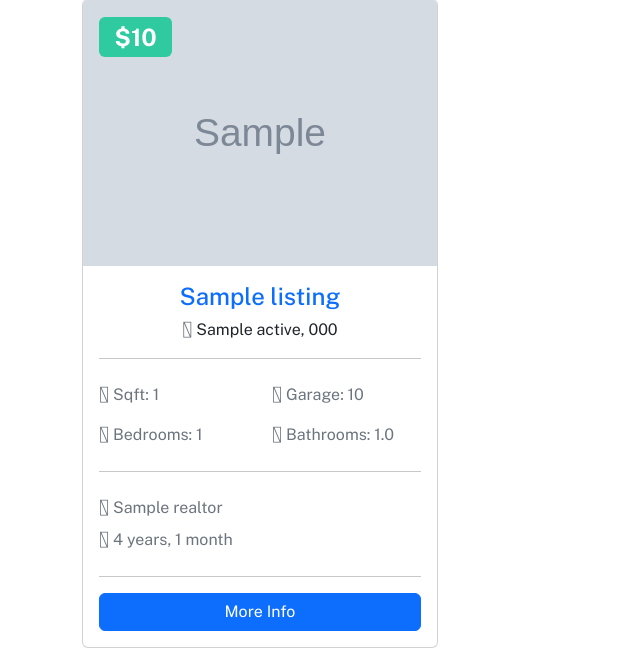
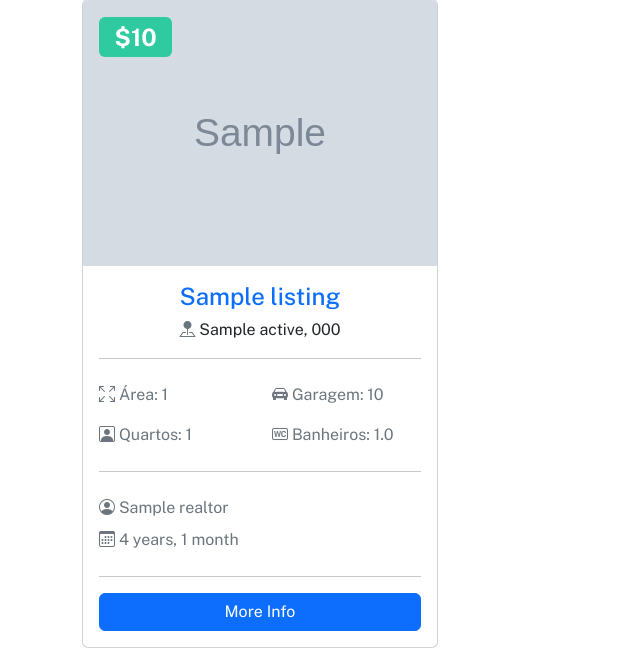
Before and after one commit to usoservicos/cj, a Django app: template templates/listings/search.html in a window 1280 px wide. Shown: the part 499-1151 px from the top of the page, without its empty margins (0-640 px from the left). Run offline with Django 3.2, Linux system fonts and the light colour scheme; tables that the repository leaves empty hold one stand-in row (values such as "Sample post"); the template is opened without the code that fills it: values that come from a table or form of the project are taken from there, most other values are stand-ins (such as "Sample title", 1, 10 or a date in 2020); grey boxes marked "Sample" are stand-in pictures; some libraries are stand-ins or nearby versions.

Commit message:
Update search.html

```diff
--- a/templates/listings/search.html
+++ b/templates/listings/search.html
@@ -107,29 +107,29 @@
                   <div class="listing-heading text-center">
                     <h4 class="text-primary">{{ listing.title }}</h4>
                     <p>
-                      <i class="fas fa-map-marker text-secondary"></i> {{ listing.city }} {{ listing.state }}, {{ listing.zipcode }}</p>
+                      <i class="bi bi-pin-map-fill text-secondary"></i> {{ listing.city }} {{ listing.state }}, {{ listing.zipcode }}</p>
                   </div>
                   <hr>
                   <div class="row py-2 text-secondary">
                     <div class="col-6">
-                      <i class="fas fa-th-large"></i> Sqft: {{ listing.sqft }}</div>
+                      <i class="bi bi-arrows-fullscreen"></i> Área: {{ listing.sqft }}</div>
                     <div class="col-6">
-                      <i class="fas fa-car"></i> Garage: {{ listing.garage }}</div>
+                      <i class="bi bi-car-front-fill"></i> Garagem: {{ listing.garage }}</div>
                   </div>
                   <div class="row py-2 text-secondary">
                     <div class="col-6">
-                      <i class="fas fa-bed"></i> Bedrooms: {{ listing.bedrooms }}</div>
+                      <i class="bi bi-person-square"></i> Quartos: {{ listing.bedrooms }}</div>
                     <div class="col-6">
-                      <i class="fas fa-bath"></i> Bathrooms: {{ listing.bathrooms }}</div>
+                      <i class="bi bi-badge-wc"></i> Banheiros: {{ listing.bathrooms }}</div>
                   </div>
                   <hr>
                   <div class="row py-2 text-secondary">
                     <div class="col-12">
-                      <i class="fas fa-user"></i> {{ listing.realtor }}</div>
+                      <i class="bi bi-person-circle"></i> {{ listing.realtor }}</div>
                   </div>
                   <div class="row text-secondary pb-2">
                     <div class="col-6">
-                      <i class="fas fa-clock"></i> {{ listing.list_date | timesince }}</div>
+                      <i class="bi bi-calendar3"></i> {{ listing.list_date | timesince }}</div>
                   </div>
                   <hr>
                   <a href="{% url 'listing' listing.id %}" class="btn btn-primary btn-block">More Info</a>
```
